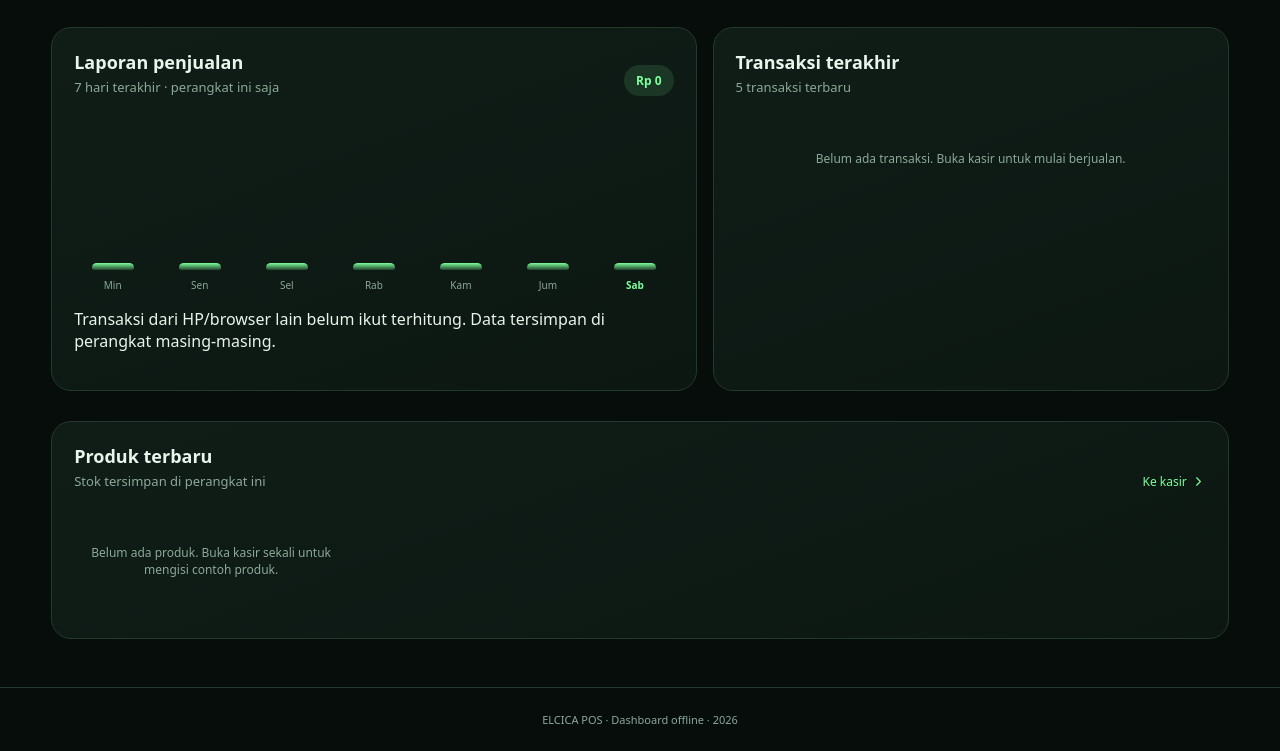
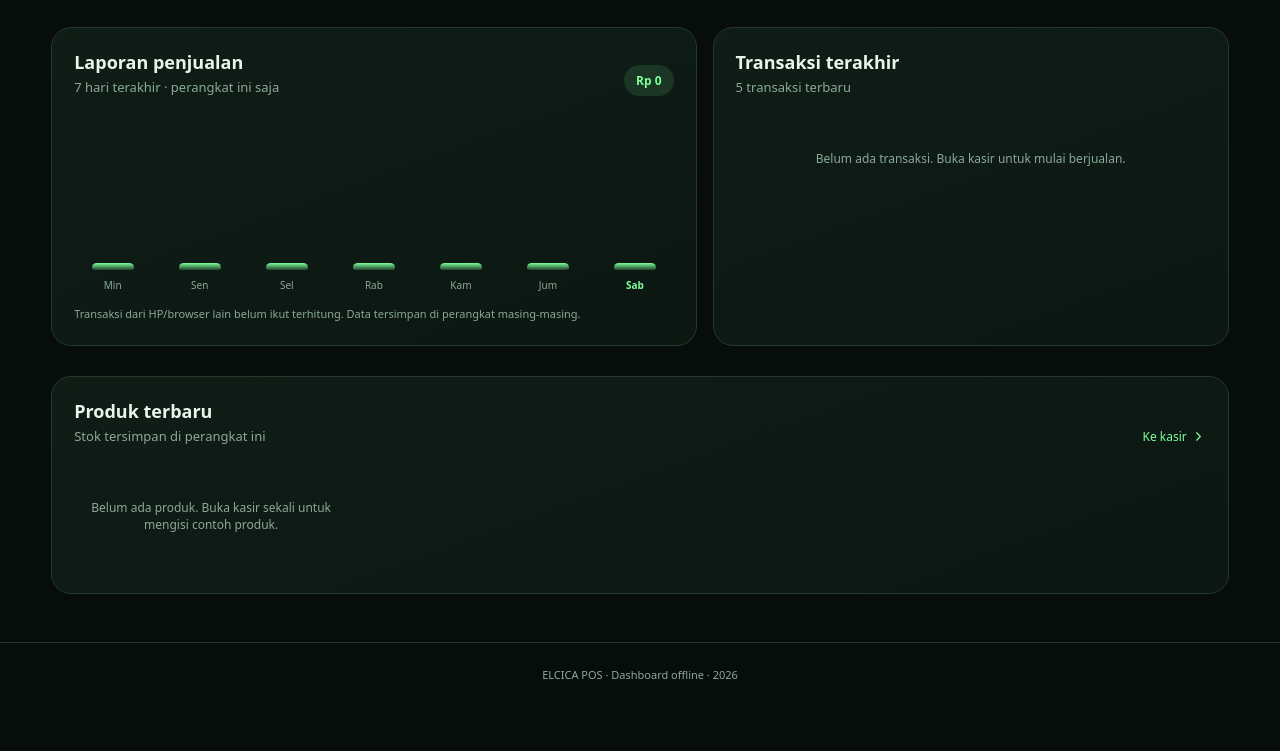
Before and after one commit to 4fr1/-elcica-pos, a plain HTML site: page static/index.html in a window 1280 px wide. Shown: the part 957-1708 px from the top of the page. After the commit the page ends 1663 px from the top, so only its background shows below. Drawn offline with Linux system fonts and the light colour scheme; no server answers.

Commit message:
fix: tandai produk segera + jelaskan data lokal per perangkat

```diff
--- a/static/css/dashboard.css
+++ b/static/css/dashboard.css
@@ -360,6 +360,7 @@ body.menu-open .sidebar { transform: translateX(0); }
 .chart-bar { width: 100%; max-width: 42px; min-height: 4px; border-radius: 8px 8px 4px 4px; background: linear-gradient(180deg, var(--accent), rgba(124, 255, 155, .18)); transition: height .4s; }
 .chart-col span { color: var(--muted); font-size: 10px; }
 .chart-col.today span { color: var(--accent); font-weight: 700; }
+.note { margin: 14px 0 0; color: var(--muted); font-size: 11px; line-height: 1.5; }
 
 .list { display: grid; gap: 2px; }
 .list-row { display: flex; justify-content: space-between; align-items: center; gap: 12px; padding: 12px 0; border-bottom: 1px solid var(--border); font-size: 13px; }
```
